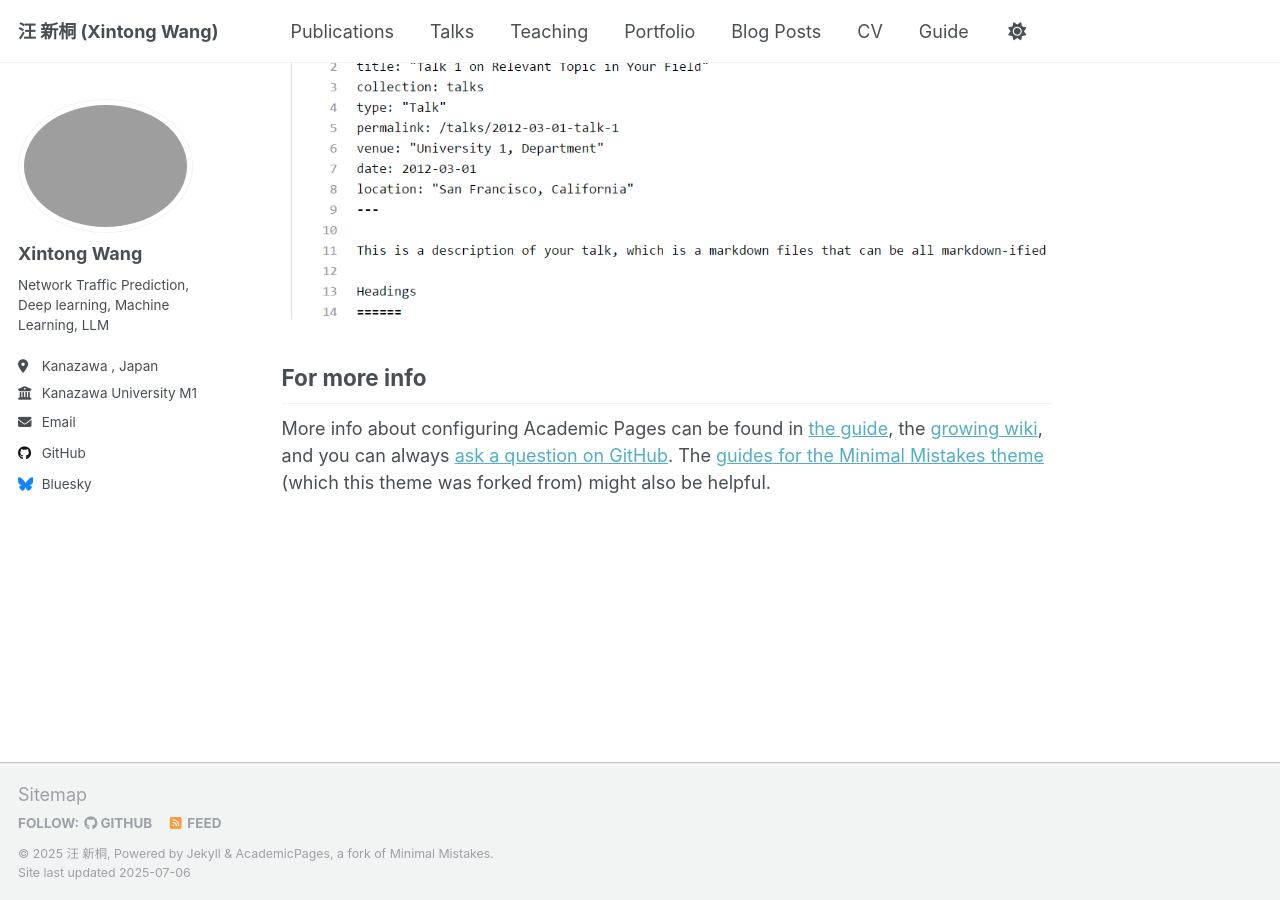
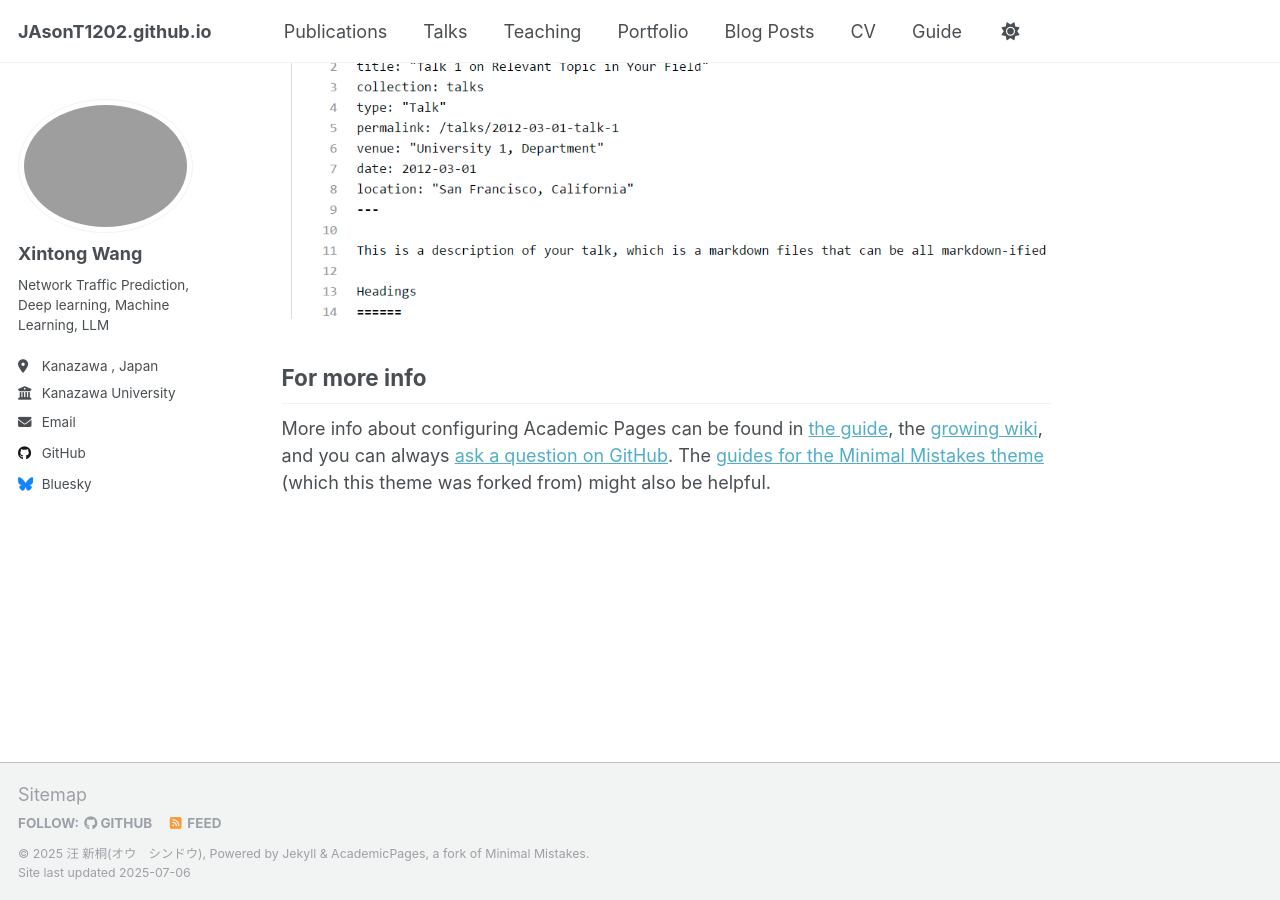
Before and after one commit to JAsonT1202/JAsonT1202.github.io, a Jekyll site: the page built from _pages/about.md, in a window 1280 px wide and 900 px high, scrolled down 2880 px. Built offline with Jekyll 4.4.1, drawn with Linux system fonts in a browser that asks for light colours; a script that is not in the unit is left out.

Commit message:
Update _config.yml

```diff
--- a/_config.yml
+++ b/_config.yml
@@ -9,10 +9,10 @@
 # Basic Site Settings
 locale                   : "en-US"
 site_theme               : "default"
-title                    : "汪 新桐 (Xintong Wang)"
+title                    :
 title_separator          : "-"
-name                     : &name "汪 新桐"
-description              : &description "Network Traffic Prediction, Deep learning, Machine Learning, LLM"
+name                     : "汪 新桐(オウ　シンドウ)"
+description              : M1 student in Kanazawa University Intelligent Computation and Network Laboratory
 url                      : "https://JAsonT1202.github.io"
 baseurl                  : ""
 repository               : "JAsonT1202.github.io"
@@ -23,7 +23,7 @@ author:
   name             : "Xintong Wang"
   bio              : "Network Traffic Prediction, Deep learning, Machine Learning, LLM"
   location         : "Kanazawa , Japan"
-  employer         : "Kanazawa University M1"
+  employer         : "Kanazawa University"
   email            : "wangxt@stu.kanazawa-u.ac.jp"
 
   googlescholar    :
```
